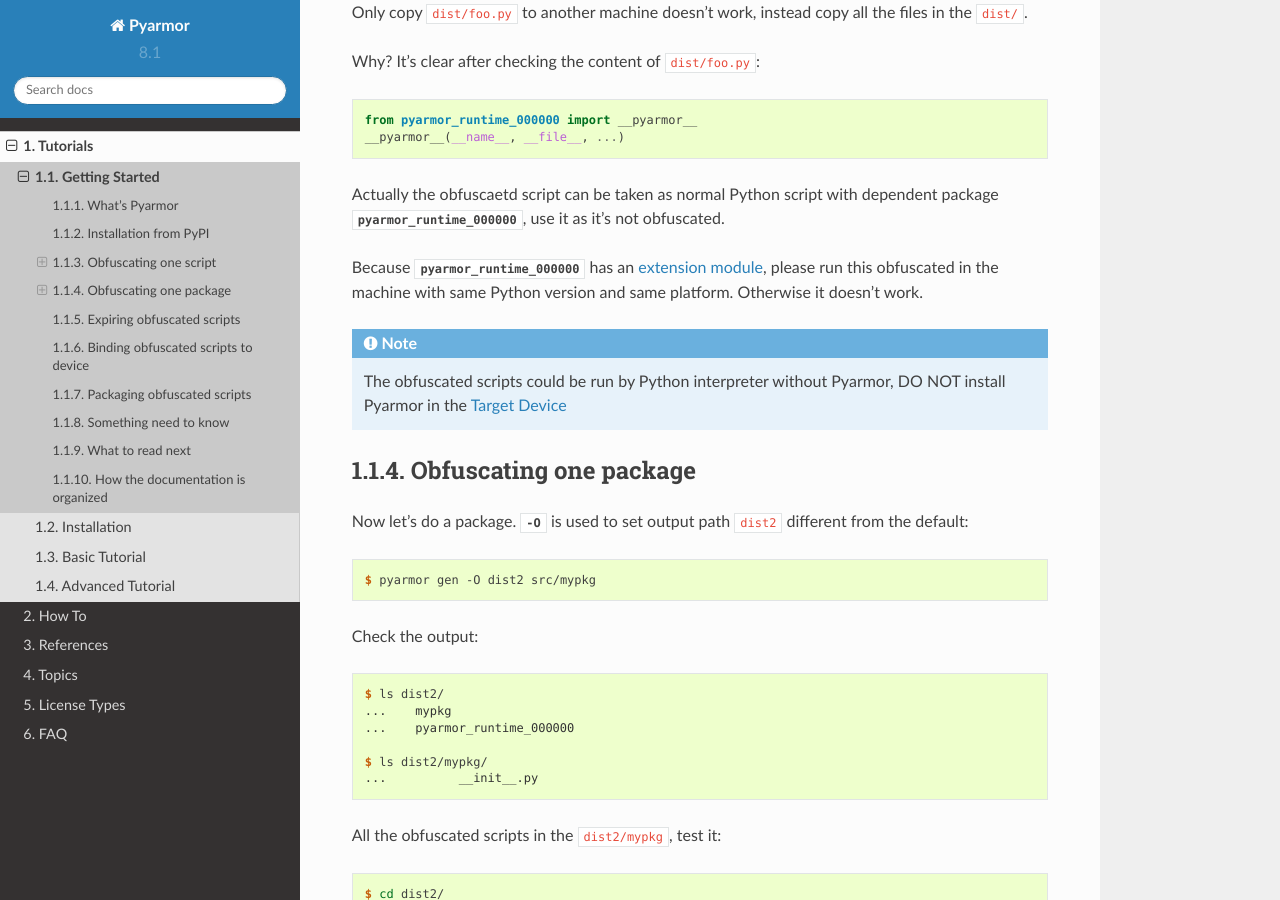
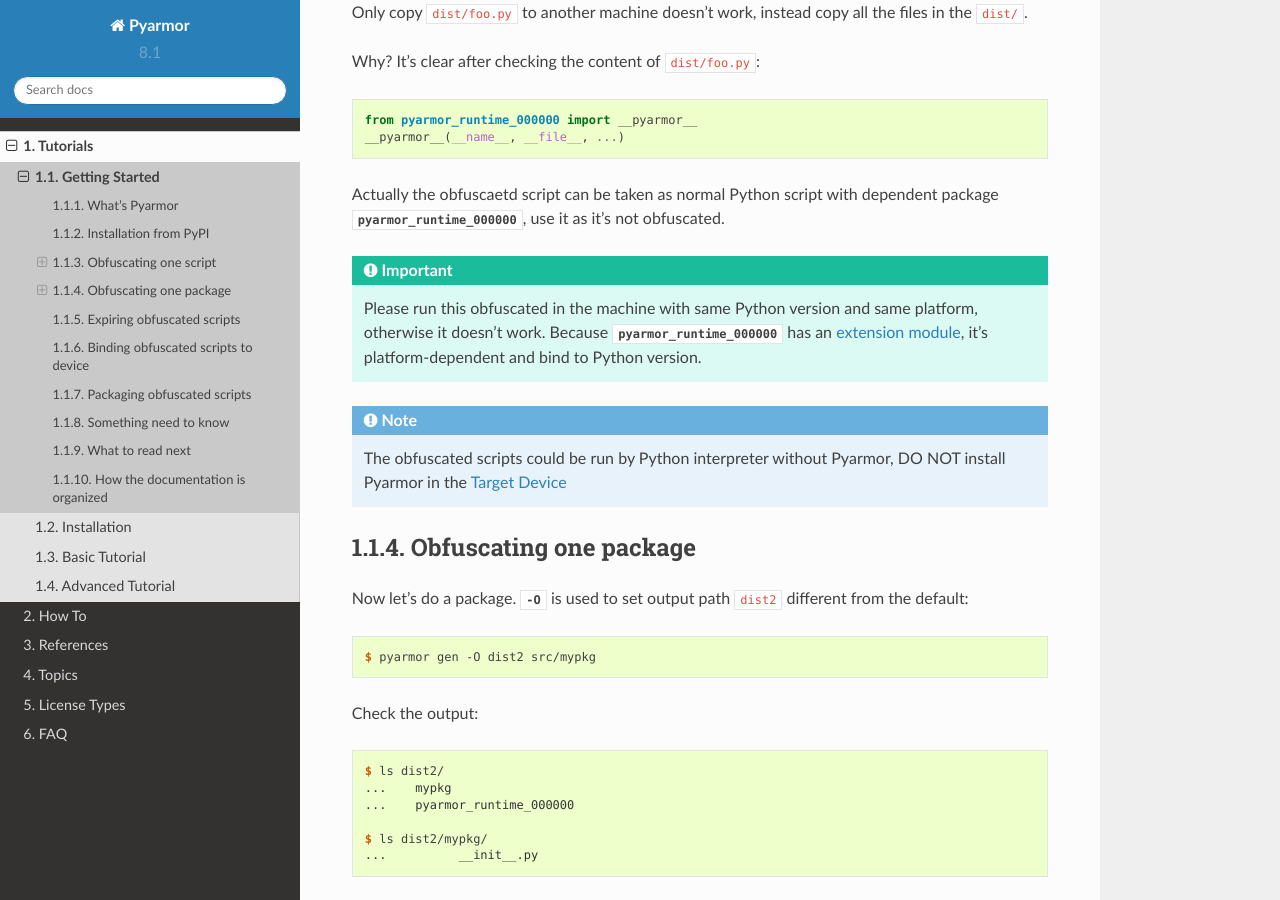
Before and after one commit to dashingsoft/pyarmor, a Sphinx documentation site: the page built from docs/tutorial/getting-started.rst, in a window 1280 px wide and 900 px high, scrolled down 2237 px. Built offline with Sphinx 7.4.7 and the Read the Docs theme 2.0.0, drawn with Linux system fonts in a browser that asks for light colours.

Commit message:
Refine format

```diff
--- a/docs/tutorial/getting-started.rst
+++ b/docs/tutorial/getting-started.rst
@@ -84,7 +84,9 @@
 
 Actually the obfuscaetd script can be taken as normal Python script with dependent package :mod:`pyarmor_runtime_000000`, use it as it's not obfuscated.
 
-Because :mod:`pyarmor_runtime_000000` has an :term:`extension module`, please run this obfuscated in the machine with same Python version and same platform. Otherwise it doesn't work.
+.. important::
+
+   Please run this obfuscated in the machine with same Python version and same platform, otherwise it doesn't work. Because :mod:`pyarmor_runtime_000000` has an :term:`extension module`, it's platform-dependent and bind to Python version.
 
 .. note::
 
```
